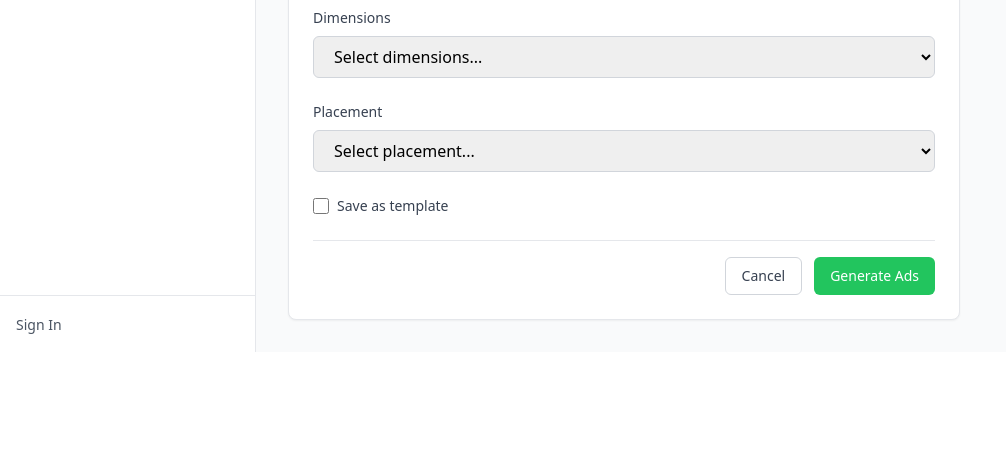
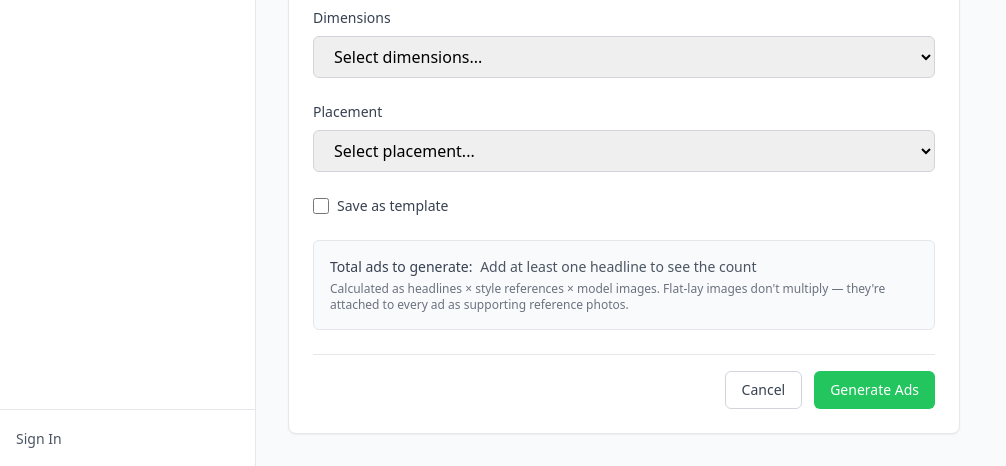
Before and after one commit to Kostargy/ad-generator, a Django app: template everdries_ad_generator/campaigns/templates/campaigns/generator_form.html in a window 1280 px wide. Shown: the part 1573-2039 px from the top of the page, without its empty margins (0-1006 px from the left). Before the commit the page ends 1925 px from the top, so only its background shows below. Run offline with Django 5.2, Linux system fonts and the light colour scheme; the template is opened without the code that fills it, so the values that code supplies are empty; some libraries are stand-ins or nearby versions.

Commit message:
add ad count calculation

```diff
--- a/everdries_ad_generator/campaigns/templates/campaigns/generator_form.html
+++ b/everdries_ad_generator/campaigns/templates/campaigns/generator_form.html
@@ -223,6 +223,17 @@
       </div>
       {% endif %}
 
+      <!-- Calculated Ad Count -->
+      <div class="mb-6 p-4 bg-gray-50 border border-gray-200 rounded-md">
+        <div class="text-sm text-gray-700">
+          <span class="font-medium">Total ads to generate:</span>
+          <span id="ad-count-formula" class="text-gray-600 ml-1">—</span>
+        </div>
+        <p class="mt-1 text-xs text-gray-500">
+          Calculated as headlines × style references × model images. Flat-lay images don't multiply — they're attached to every ad as supporting reference photos.
+        </p>
+      </div>
+
       <!-- Form Actions -->
       <div class="flex justify-end space-x-3 pt-4 border-t border-gray-200">
         <a href="{% url 'campaigns:generator_list' campaign.id %}"
@@ -408,6 +419,51 @@
     }
   }
 
+  // Live ad count: headlines × max(1, style_refs) × max(1, model_refs).
+  // Mirrors image_gen_adapter.get_estimated_count(). Flat-lays are NOT a
+  // fan-out dimension — they're attached to every cell as supporting refs.
+  function recalculateAdCount() {
+    const display = document.getElementById('ad-count-formula');
+    if (!display) return;
+    const headlinesEl = document.getElementById('headlines');
+    const headlineCount = (headlinesEl?.value || '')
+      .split('\n')
+      .filter(l => l.trim())
+      .length;
+    const styleCount = document.querySelectorAll('input[name="style_references"]:checked').length;
+    const modelCount = document.querySelectorAll('input[name="model_references"]:checked').length;
+    const flatLayCount = document.querySelectorAll('input[name="flat_lay_references"]:checked').length;
+    const effStyles = Math.max(1, styleCount);
+    const effModels = Math.max(1, modelCount);
+    const total = headlineCount * effStyles * effModels;
+
+    if (headlineCount === 0) {
+      display.textContent = 'Add at least one headline to see the count';
+      return;
+    }
+    const styleLabel = `${effStyles} style ref${effStyles !== 1 ? 's' : ''}` +
+      (styleCount === 0 ? ' (none, defaults to 1)' : '');
+    const modelLabel = `${effModels} model image${effModels !== 1 ? 's' : ''}` +
+      (modelCount === 0 ? ' (none, defaults to 1)' : '');
+    let formula =
+      `${headlineCount} headline${headlineCount !== 1 ? 's' : ''} × ${styleLabel} × ${modelLabel} = ${total} ad${total !== 1 ? 's' : ''}`;
+    if (flatLayCount > 0) {
+      formula += ` (each carrying ${flatLayCount} flat-lay${flatLayCount !== 1 ? 's' : ''} as reference)`;
+    }
+    display.textContent = formula;
+  }
+
+  document.addEventListener('DOMContentLoaded', () => {
+    document.getElementById('headlines')?.addEventListener('input', recalculateAdCount);
+    document.querySelectorAll(
+      'input[name="style_references"], input[name="model_references"], input[name="flat_lay_references"]'
+    ).forEach(el => el.addEventListener('change', recalculateAdCount));
+    recalculateAdCount();
+  });
+
+  // Re-run after the upload modal injects new checkboxes via addAssetCheckbox.
+  // We hook into addAssetCheckbox by wrapping it after definition, below.
+
   // Asset Modal Functions
   let currentAssetType = '';
 
@@ -566,6 +622,11 @@
         <span class="text-sm text-gray-700 truncate">${asset.name}</span>
       `;
       grid.appendChild(label);
+      // Wire the new checkbox into the live ad-count calculator and recalc
+      // once (the new box starts checked, so the count should bump up).
+      label.querySelector('input[type="checkbox"]')
+        .addEventListener('change', recalculateAdCount);
+      recalculateAdCount();
     }
   }
 
```
